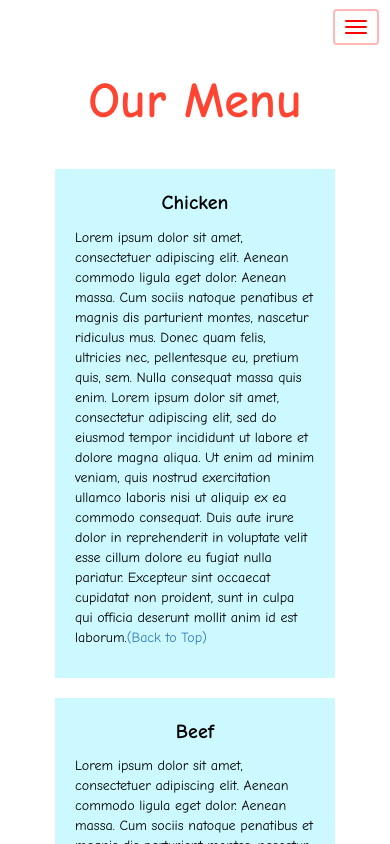
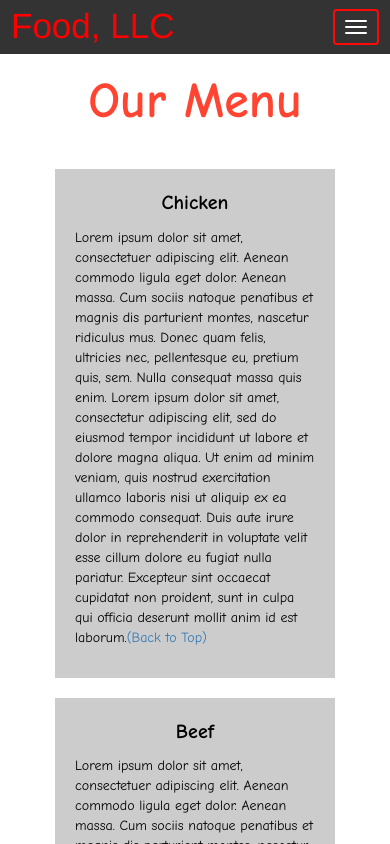
Before and after one commit to OguzhanOzuzun/module3, a plain HTML site: page index.html in a window 390 px wide. Shown: the top 844 px of the page. Drawn offline with nearby package versions, Linux system fonts and the light colour scheme.

Commit message:
Update style.css

```diff
--- a/style.css
+++ b/style.css
@@ -2,7 +2,7 @@
 .container-fluid{
 	margin: 0;
 	padding: 0;
-}https://github.com/OguzhanOzuzun/module3/blob/main/style.css
+}
 
 .navbar{
 	border-radius: 0px;
@@ -11,12 +11,12 @@
 
 .navbar-brand{
   font-size: 35px;
-  color: white;
+  color: rgb(253, 0, 0);
   padding-left: 25px;
 }
 
 .navbar-brand:hover{
-	color: rgb(255, 247, 247);
+	color: rgb(252, 6, 6);
 }
 
 .nav{
@@ -32,12 +32,12 @@
 }
 
 .navbar-toggle{
-	border: 2px solid rgb(255, 182, 182);
+	border: 2px solid rgb(255, 8, 8);
 	margin-right: 25px;
 }
 
 .icon-bar{
-	background-color: rgb(255, 0, 0);
+	background-color: white;
 }
 
 
@@ -59,7 +59,7 @@ li{
 	padding: 0;
 	margin: 0;
 	width: 100%;
-	background-color: white;
+	background-color: rgb(255, 255, 255);
 	border-bottom: 1px solid black;
 	color: black;
 	display: block;
@@ -81,7 +81,7 @@ li{
 	width: auto;
 	height: auto;
 	color: black;
-	background-color: rgba(0, 225, 255, 0.2);
+	background-color: rgba(0,0,0,0.2);
 	font-family: "Comic Sans MS", cursive, sans-serif;
 	padding: 20px;
 }
```
